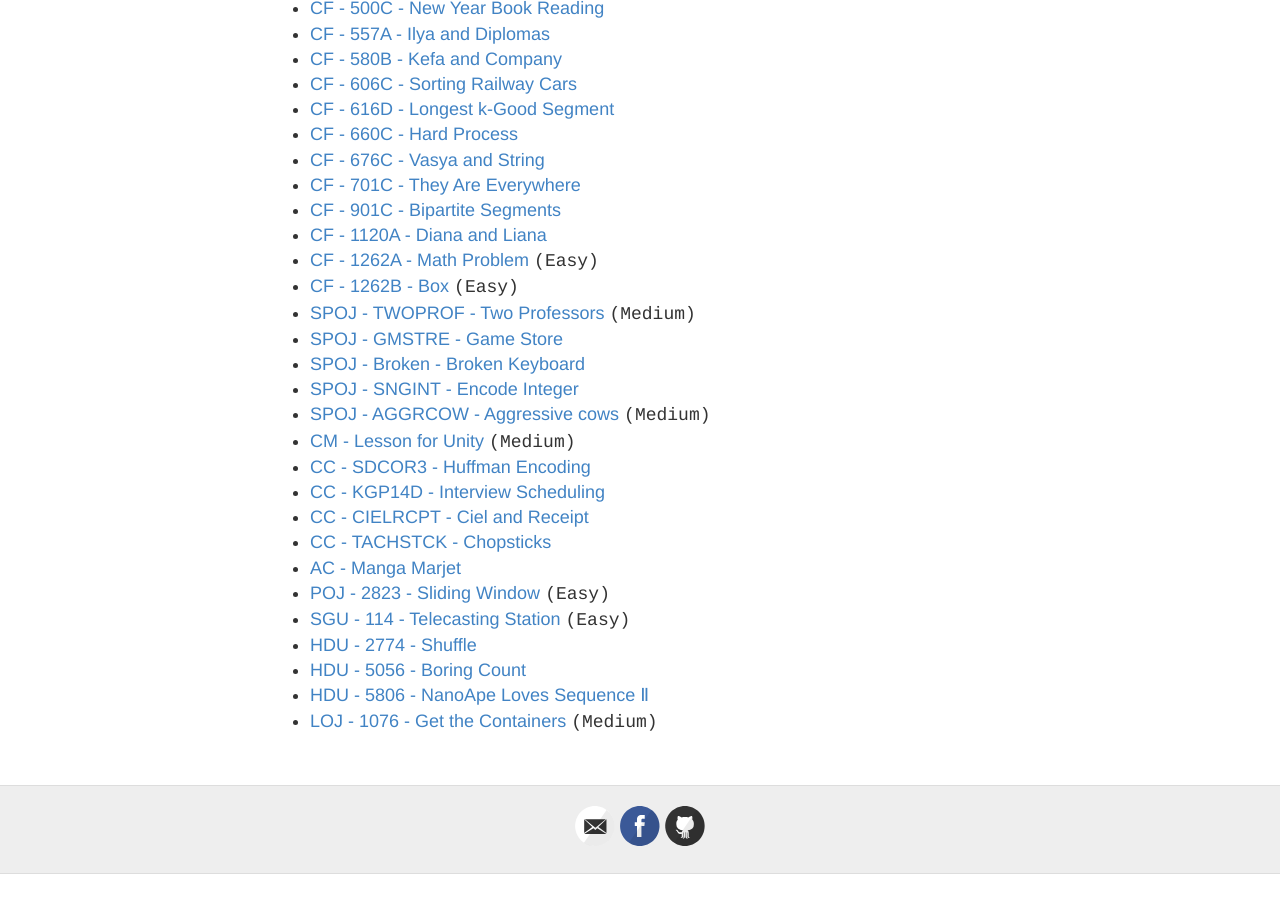
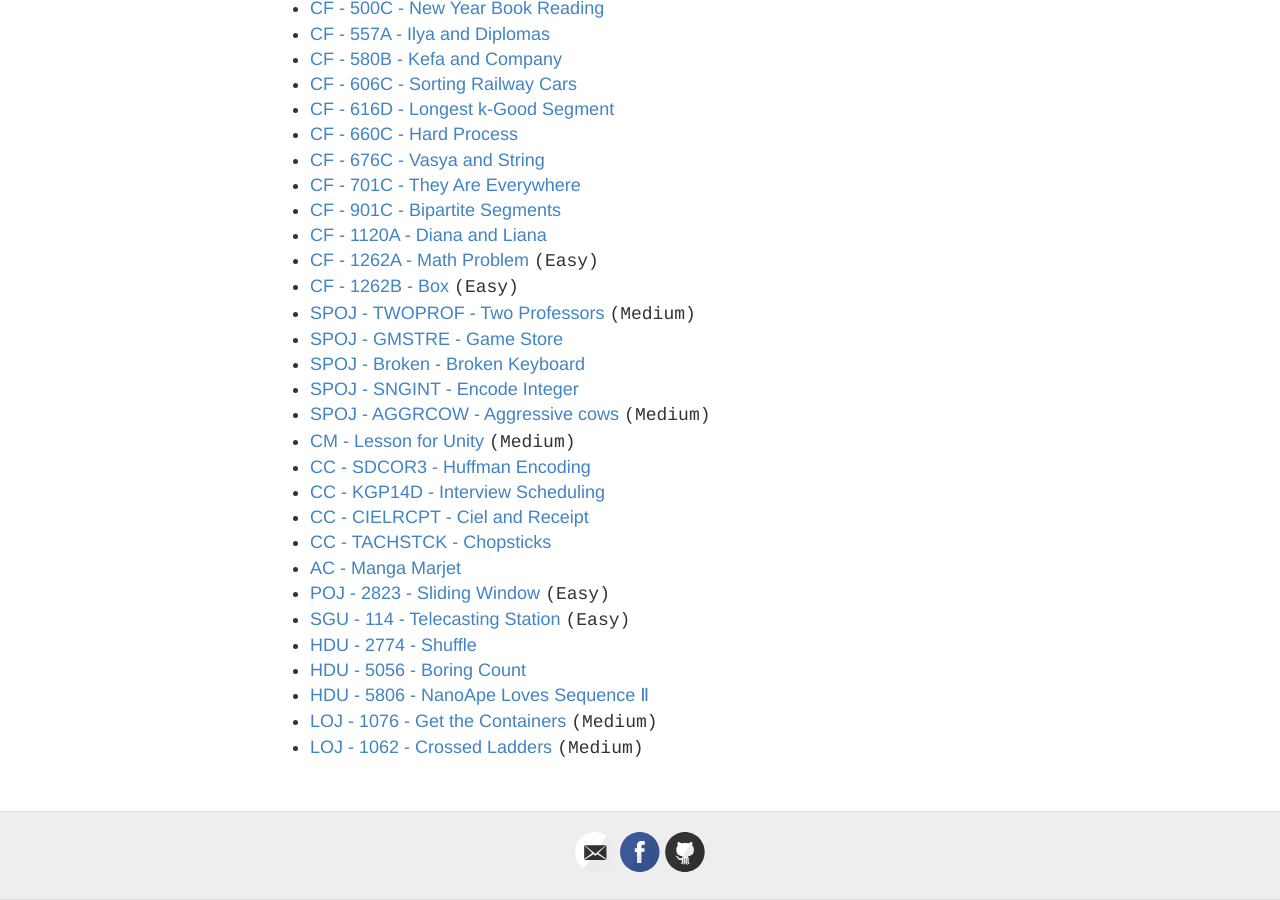
Before and after one commit to baps-bgd/baps-bgd.github.io, a Jekyll site: the page built from _posts/2020-10-5-greedy-and-searching.md, in a window 1280 px wide and 900 px high, scrolled down 1251 px. Built offline with Jekyll 4.4.1, drawn with Linux system fonts in a browser that asks for light colours; before the commit the page ends 2125 px from its top, so only the background shows below that.

Commit message:
adding a new problem under Greedy and Searching section. In this commit, a new Binary search problem add from Light OJ - Crossed Ladders

```diff
--- a/_posts/2020-10-5-greedy-and-searching.md
+++ b/_posts/2020-10-5-greedy-and-searching.md
@@ -68,3 +68,4 @@ published: true
 - [HDU - 5056 - Boring Count](http://acm.hdu.edu.cn/showproblem.php?pid=5056){:target="\_blank"}
 - [HDU - 5806 - NanoApe Loves Sequence Ⅱ](http://acm.hdu.edu.cn/showproblem.php?pid=5806){:target="\_blank"}
 - [LOJ - 1076 - Get the Containers](https://lightoj.com/problem/get-the-containers){:target="\_blank"} `(Medium)`
+- [LOJ - 1062 - Crossed Ladders](https://lightoj.com/problem/crossed-ladders){:target="\_blank"} `(Medium)`
```
